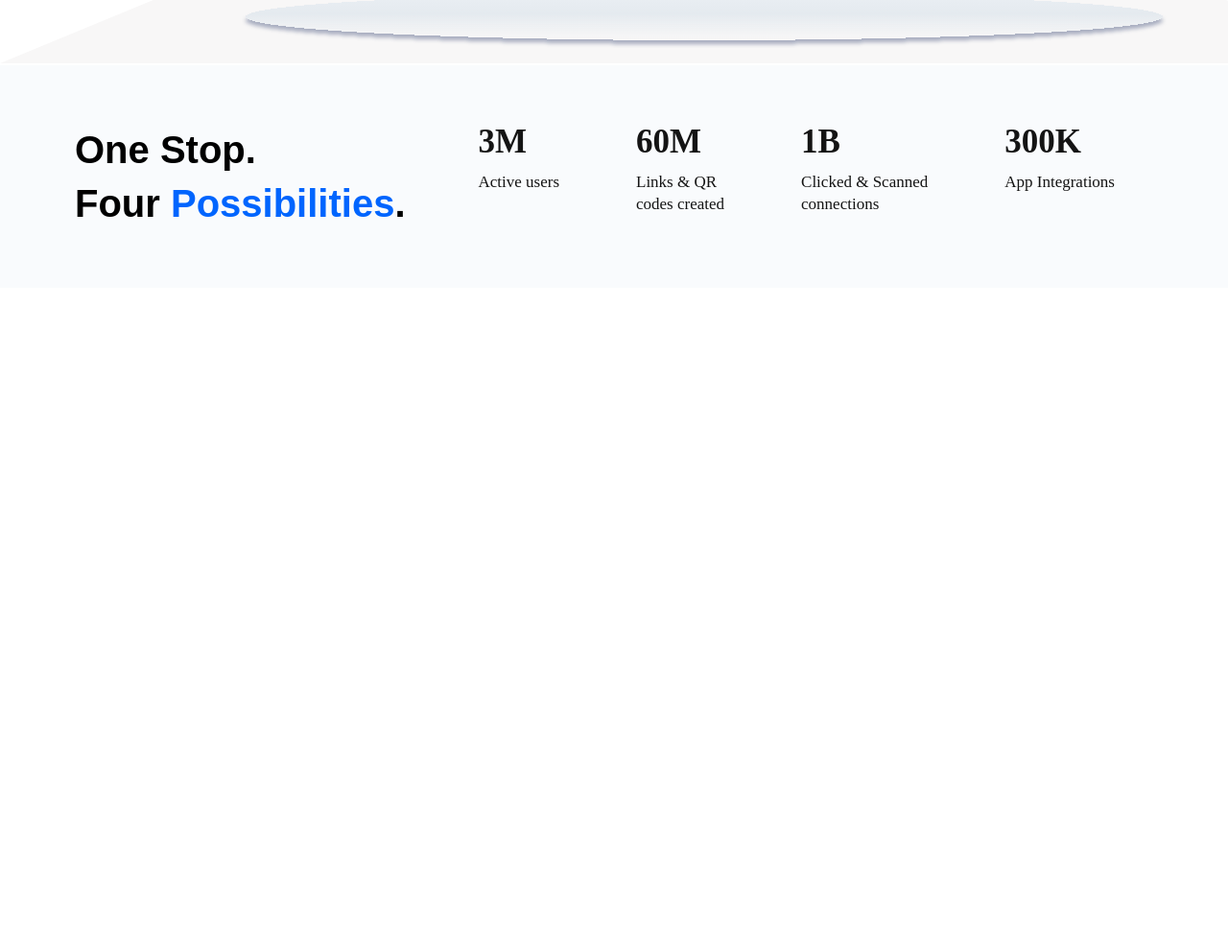
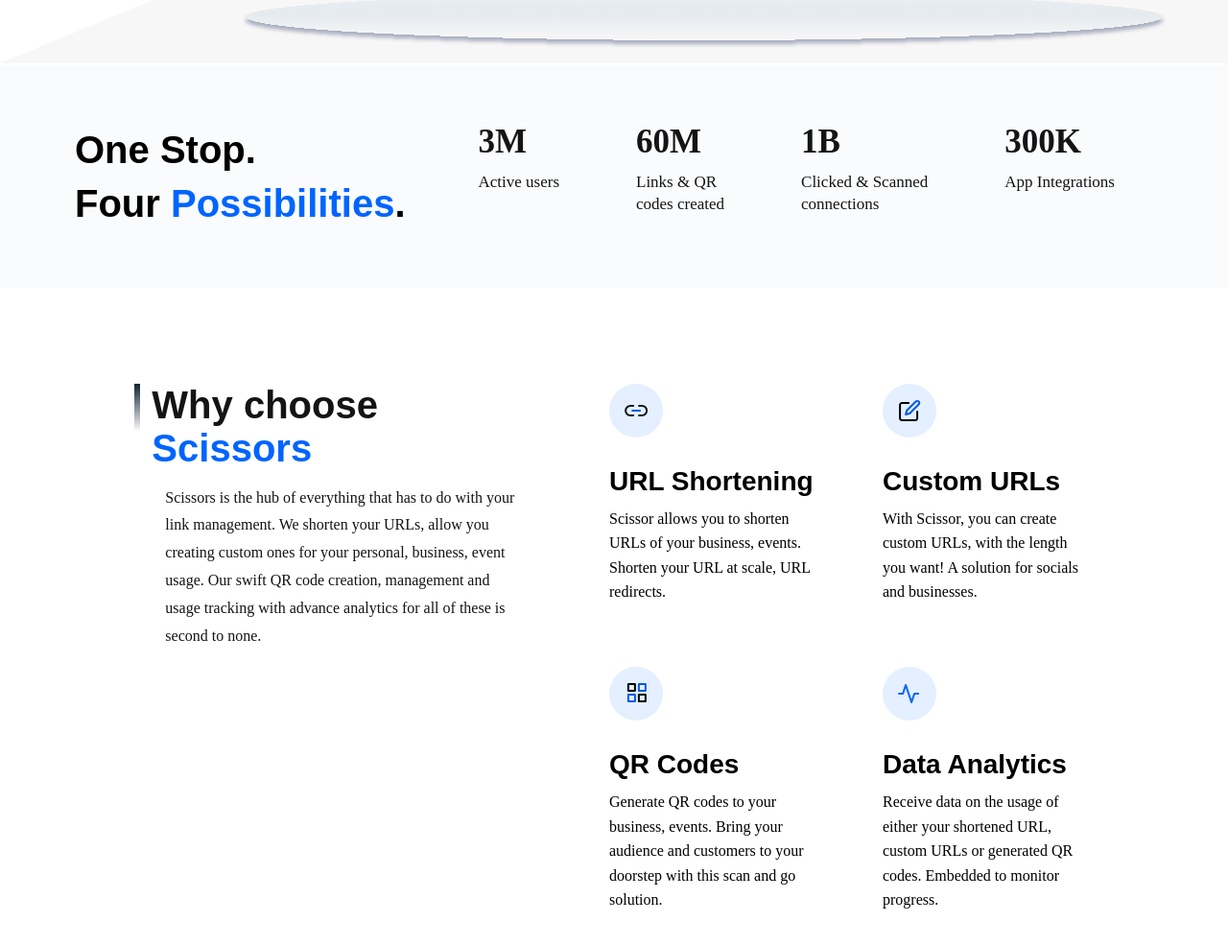
Before and after one commit to adetutudeborah/scissor-landing-page, a plain HTML site: page index.html in a window 1280 px wide. Shown: the part 965-1951 px from the top of the page at 96% size. Before the commit the page ends 1265 px from the top, so only its background shows below. Drawn offline with Linux system fonts and the light colour scheme; a web font is replaced by a local one.

Commit message:
added features section

```diff
--- a/index.html
+++ b/index.html
@@ -98,6 +98,54 @@
 
     <section class="features">
 
+        <div class="features-container">
+            <div class="features-sidebar"></div>
+            <div>
+                <h3 class="features-title">Why choose <span class="scissors">Scissors</span></h3>
+                <p class="features-subtitle">
+                    Scissors is the hub of everything that has to do with your link management.
+                    We shorten your URLs, allow you creating custom ones for your personal, business, event usage.
+                    Our swift QR code creation, management and usage tracking with advance analytics for all of these is second to none.
+                </p>
+            </div>
+        </div>
+
+        <div class="features-list-container">
+
+            <div class="features-list">
+                <div class="feature-icon">
+                    <img src="./images/url-shortening.svg" alt="url-shortening-image" >
+                </div>
+                <h4 class="features-list-heading">URL Shortening</h4>
+                <p class="features-list-subheading">Scissor allows you to shorten URLs of your business, events. Shorten your URL at scale, URL redirects.</p>
+            </div>
+
+            <div class="features-list">
+                <div class="feature-icon">
+                    <img src="./images/custom-url.svg" alt="custom-url-image" >
+                </div>
+                <h4 class="features-list-heading">Custom URLs</h4>
+                <p class="features-list-subheading">With Scissor, you can create custom URLs, with the length you want! A solution for socials and businesses.</p>
+            </div>
+
+            <div class="features-list">
+                <div class="feature-icon">
+                    <img src="./images/qr-code.svg" alt="qr-code-image" >
+                </div>
+                <h4 class="features-list-heading">QR Codes</h4>
+                <p class="features-list-subheading">Generate QR codes to your business, events. Bring your audience and customers to your doorstep with this scan and go solution.</p>
+            </div>
+
+            <div class="features-list">
+                <div class="feature-icon">
+                    <img src="./images/data-analytics.svg" alt="data-analytics-image" >
+                </div>
+                <h4 class="features-list-heading">Data Analytics</h4>
+                <p class="features-list-subheading">Receive data on the usage of either your shortened URL, custom URLs or generated QR codes. Embedded to monitor progress.</p>
+            </div>
+
+        </div>
+
     </section>
 
     <!-- Pricing -->
--- a/src/styles.css
+++ b/src/styles.css
@@ -257,3 +257,73 @@
    line-height: 1.4;
    font-weight: 500;
 }
+
+/* Features  */
+
+.features {
+  padding: 10rem 14rem;
+  display: grid;
+  grid-template-columns: 420px 1fr;
+  gap: 75px;
+}
+
+.features-container {
+   display: flex;
+}
+
+.features-list-container {
+   display: grid;
+   grid-template-columns: 1fr 1fr;
+   grid-template-rows: 1fr lfr;
+   gap: 65px;
+}
+
+.features-sidebar {
+   width: 3rem;
+   height: 5rem;
+   background: linear-gradient( to bottom, rgba(17, 34, 50, 1), rgba(77, 107, 136, 0) );
+   margin-right: 1.2rem;
+}
+
+.features-title {
+   font-family: var(--default-font-family);
+   color: var(--text-color);
+   font-size: 4rem;
+   padding-bottom: 1.5rem;
+}
+
+.scissors {
+   color: var(--primary-color);
+}
+
+.features-subtitle {
+   font-family: var(--medium-font-family);
+   font-size: 1.6rem;
+   line-height: 1.8;
+   color: var(--text-color);
+   padding-right: 1.8rem;
+   padding-left: 1.4rem;
+}
+
+.feature-icon {
+   height: 56px;
+   width: 56px;
+   border-radius: 50%;
+   background-color: #e4efff;
+   display: grid;
+   place-items: center;
+}
+
+.features-list-heading {
+   font-family: var(--default-font-family);
+   font-size: 2.8rem;
+   margin: 3rem 0 1rem;
+}
+
+.features-list-subheading {
+   font-family: var(--medium-font-family);
+   font-size: 1.6rem;
+   line-height: 1.6;
+}
+
+/* Pricing */
```
Also changed, not shown: images/custom-url.svg (renamed from images/edit.svg), images/data-analytics.svg (renamed from images/activity.svg), images/qr-code.svg (renamed from images/grid.svg).
